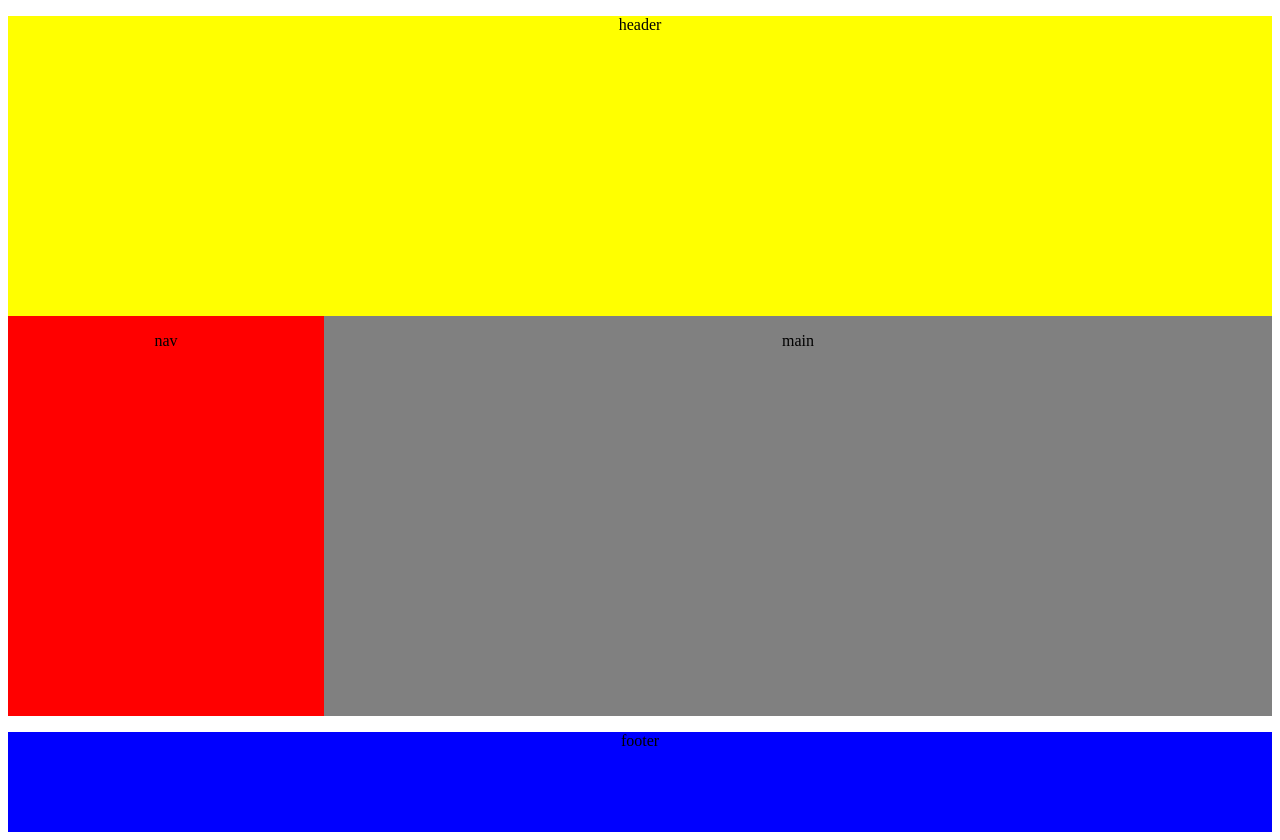
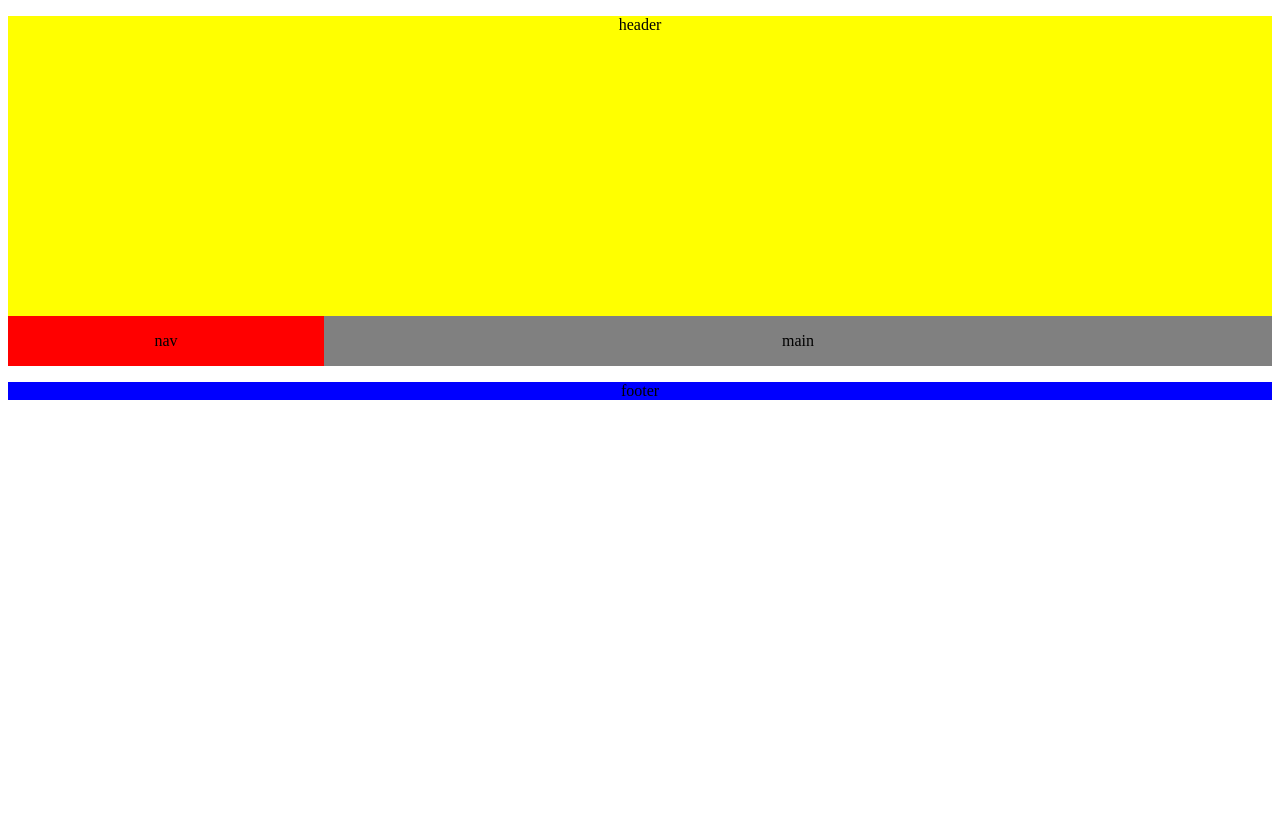
Before and after one commit to zs1kaczuszka/1tb, a plain HTML site: page layout.html in a window 1280 px wide. After the commit the page ends 800 px from the top, so only its background shows below. Drawn offline with Linux system fonts and the light colour scheme.

Commit message:
Update layout.html

```diff
--- a/layout.html
+++ b/layout.html
@@ -18,20 +18,20 @@
                      text-align:center;
                      background-color: red;
                      width: 25%;
-                     height: 400px;
+                     height: 25%;
 
                  }
                         main{
                             text-align:center;
                             background-color: gray;
                             width: 75%;
-                            height: 400px;
+                            height: 55%px;
                         }
                             footer{
                                 text-align:center;
                                 background-color: blue;
                                 widht: 100%;
-                                height: 100px;
+                                height: 20%;
                                         }
     </style>
 </head>
```
